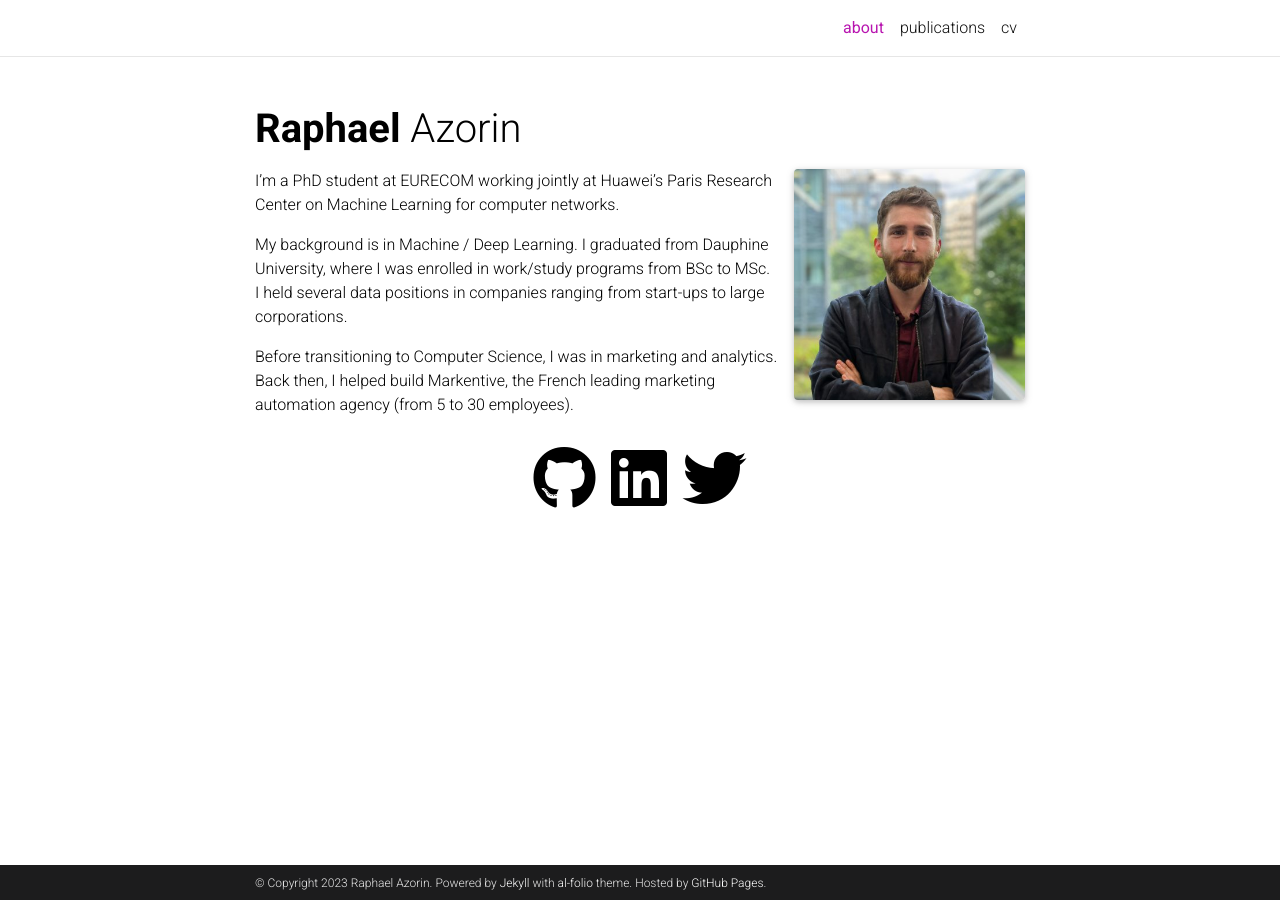
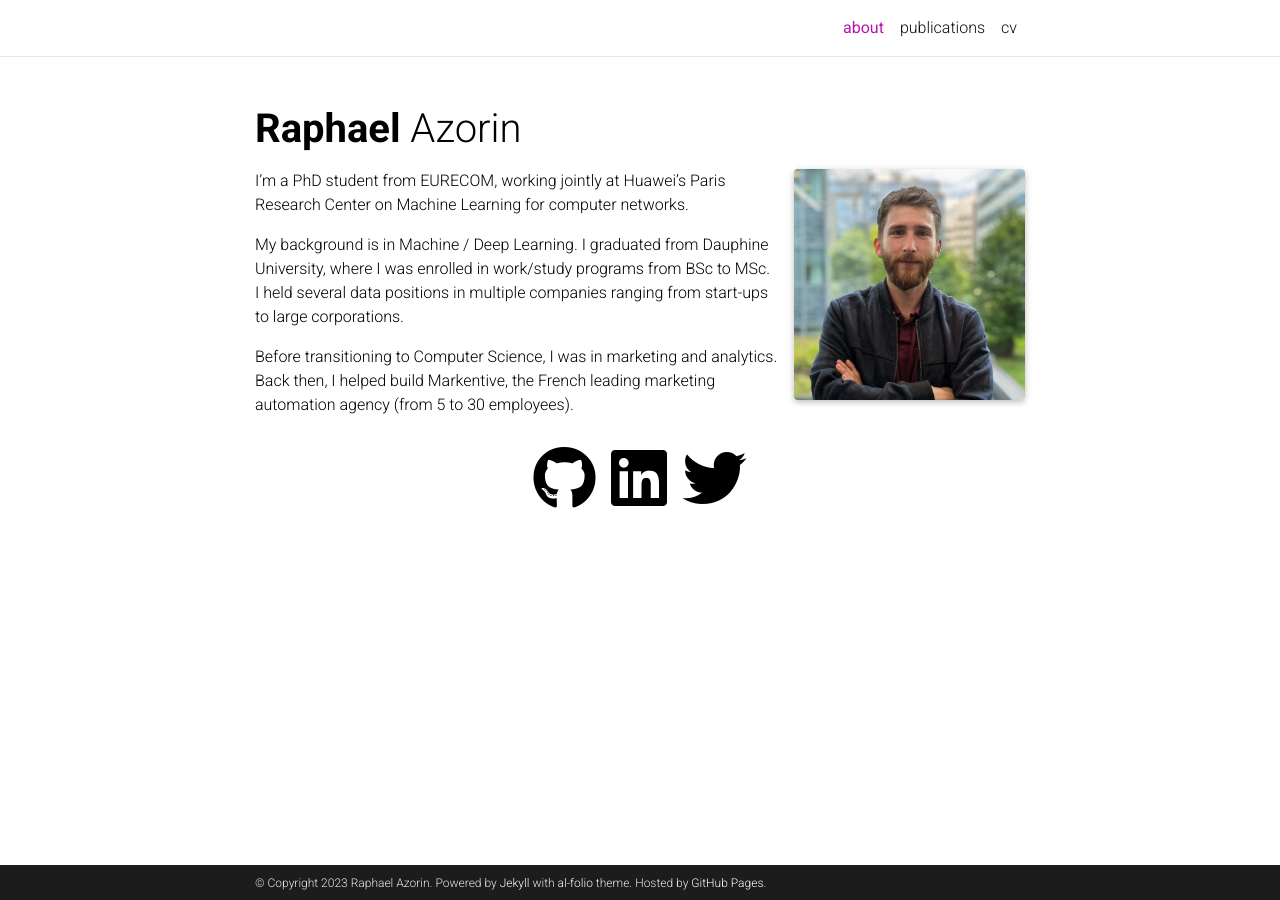
Before and after one commit to Raphaaal/raphaaal.github.io, a Jekyll site: the page built from _pages/about.md, in a window 1280 px wide. Built offline with Jekyll 4.4.1, drawn with Linux system fonts in a browser that asks for light colours; full-size pictures stand in for the smaller copies a plugin makes; comment, search, counter and statistics services are not loaded; a style sheet for code colours, icons or effects is not loaded.

Commit message:
Correct typo in bio

```diff
--- a/_pages/about.md
+++ b/_pages/about.md
@@ -14,8 +14,8 @@
 social: true  # includes social icons at the bottom of the page
 ---
 
-I’m a PhD student at EURECOM working jointly at Huawei’s Paris Research Center on Machine Learning for computer networks.
+I’m a PhD student from EURECOM, working jointly at Huawei’s Paris Research Center on Machine Learning for computer networks.
 
-My background is in Machine / Deep Learning. I graduated from Dauphine University, where I was enrolled in work/study programs from BSc to MSc. I held several data positions in companies ranging from start-ups to large corporations.
+My background is in Machine / Deep Learning. I graduated from Dauphine University, where I was enrolled in work/study programs from BSc to MSc. I held several data positions in multiple companies ranging from start-ups to large corporations.
 
 Before transitioning to Computer Science, I was in marketing and analytics. Back then, I helped build Markentive, the French leading marketing automation agency (from 5 to 30 employees).
```
